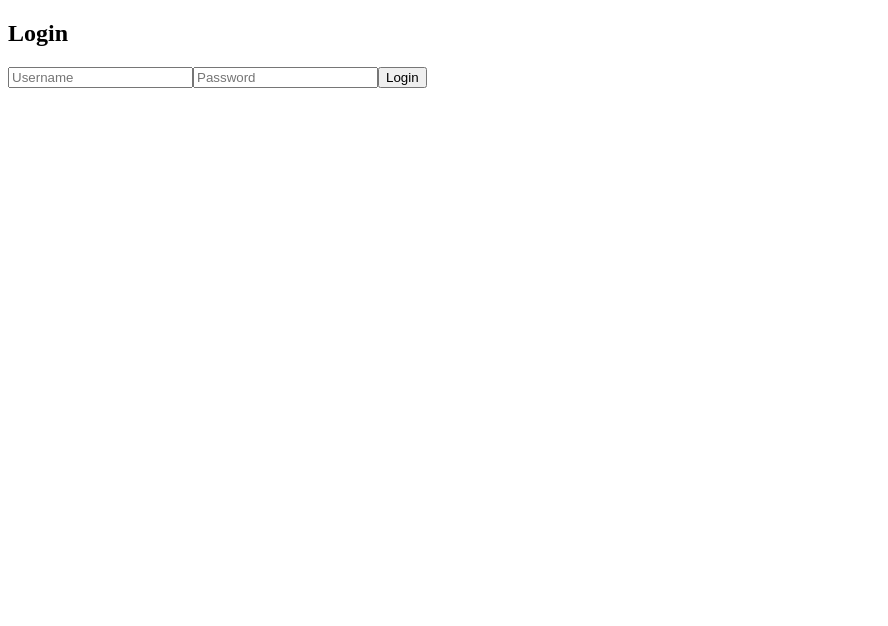
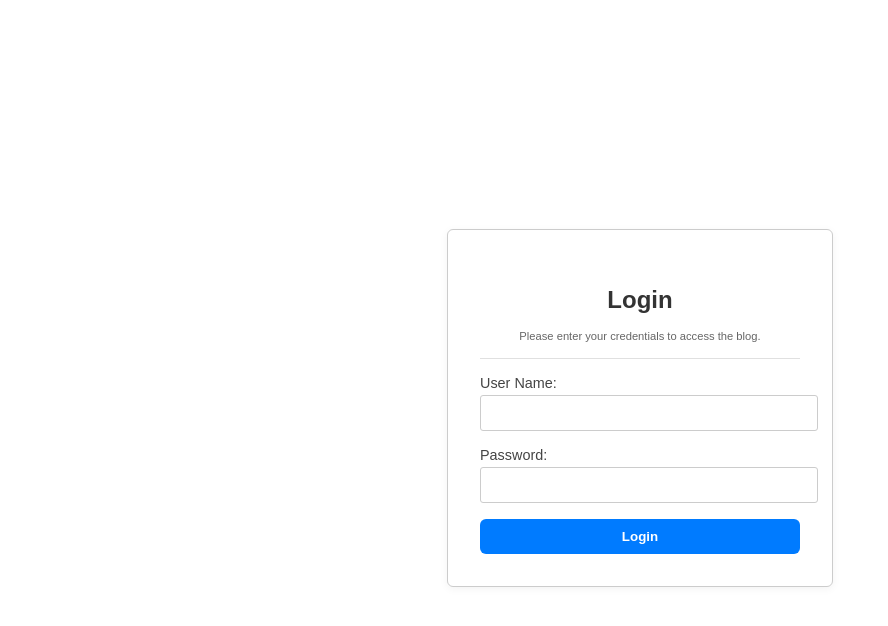
Before and after one commit to soberthoughts/blogger, an Angular app in the folder blog-app/: page /login in a window 1280 px wide. Shown: the top 626 px of the page, without its empty margins (0-888 px from the left). Built offline with nearby package versions, Linux system fonts and the light colour scheme.

Commit message:
aggiunto stile pagina di lo gin

```diff
--- a/blog-app/src/app/app.component.css
+++ b/blog-app/src/app/app.component.css
@@ -26,3 +26,20 @@
     font-weight: 600;
     color: #333;
   }
+
+  .top-bar .user {
+    margin-right: 1rem;
+    font-weight: 600;
+    color: #333;
+  }
+
+  .top-bar .user:hover {
+    text-decoration: underline;
+  }
+
+  .top-bar {
+    padding: 1rem;
+    background-color: #f7f7f7;
+    border-bottom: 1px solid #ddd;
+    font-family: sans-serif;
+  }
--- a/blog-app/src/app/app.component.html
+++ b/blog-app/src/app/app.component.html
@@ -1,6 +1,8 @@
 <div *ngIf="isLoggedIn" class="top-bar">
     <button class="log" (click)="logOut()">Logout</button>
-    <div class="user">Welcome {{ username }}</div>
+    <div class="user-container">
+      Welcome <span class="user">{{ username }}</span>
+    </div>
   </div>
 
   <router-outlet></router-outlet>
--- a/blog-app/src/app/app.component.ts
+++ b/blog-app/src/app/app.component.ts
@@ -13,15 +13,14 @@ export class AppComponent implements OnInit {
 
   constructor(private auth: AuthService) { }
 
+  // controlla il behavior del login
+  // e aggiorna il nome utente
   ngOnInit(): void {
-    const user = this.auth.getCurrentUser();
-    console.log(user);
-    if (user) {
-      this.isLoggedIn = true;
-      this.username = user.name;
-    } else {
-      this.isLoggedIn = false;
+    this.auth.loggedInUser$.subscribe(user => {
+      this.isLoggedIn = !!user;
+      this.username = user ? user.username : '';
     }
+    );
   }
 
   // Metodo per il logout
--- a/blog-app/src/app/auth/login/login.component.css
+++ b/blog-app/src/app/auth/login/login.component.css
@@ -0,0 +1,81 @@
+/* Center the whole form */
+.login-wrapper {
+    display: flex;
+    justify-content: center;
+    align-items: center;
+    height: 100vh;
+    background-color: #fff;
+  }
+
+  /* Box style */
+  .login-box {
+    width: 320px;
+    padding: 2rem;
+    border: 1px solid #ccc;
+    border-radius: 6px;
+    box-shadow: 0 2px 8px rgba(0, 0, 0, 0.05);
+    background-color: #fff;
+    font-family: sans-serif;
+  }
+
+  /* Horizontal line */
+  .login-box hr {
+    border: none;
+    border-top: 1px solid #e0e0e0;
+    margin-bottom: 1rem;
+  }
+
+  /* Labels and inputs */
+  label {
+    display: block;
+    margin-bottom: 0.25rem;
+    font-size: 0.9rem;
+    color: #444;
+  }
+
+  input {
+    width: 100%;
+    padding: 0.5rem;
+    margin-bottom: 1rem;
+    border-radius: 3px;
+    border: 1px solid #ccc;
+    font-size: 1rem;
+  }
+
+  /* Login button */
+  .login-btn {
+    width: 100%;
+    background-color: #007bff;
+    color: #fff;
+    font-weight: bold;
+    border: none;
+    padding: 0.6rem;
+    border-radius: 6px;
+    cursor: pointer;
+    transition: background-color 0.2s ease;
+  }
+
+  .login-btn:hover {
+    background-color: #0056b3;
+  }
+
+  /* Error message */
+  .error {
+    color: red;
+    margin-top: 0.5rem;
+  }
+
+  .login-title {
+    font-size: 1.5rem;
+    margin-bottom: 1rem;
+    text-align: center;
+    color: #333;
+    font-weight: bold;
+  }
+
+    .login-subtitle {
+    font-size: 0.7rem;
+    margin-bottom: 1rem;
+    text-align: center;
+    color: #666;
+    }
--- a/blog-app/src/app/auth/login/login.component.html
+++ b/blog-app/src/app/auth/login/login.component.html
@@ -1,24 +1,32 @@
-<div class="login-container">
-    <h2>Login</h2>
-
+<div class="login-wrapper">
+  <div class="login-box">
+    <p class="login-title">Login</p>
+    <p class="login-subtitle">
+      Please enter your credentials to access the blog.
+    </p>
     <form (ngSubmit)="onSubmit()" #loginForm="ngForm">
+      <hr />
+      <label for="username">User Name:</label>
       <input
         type="text"
+        id="username"
         name="username"
-        placeholder="Username"
         [(ngModel)]="username"
         required
       />
 
+      <label for="password">Password:</label>
       <input
         type="password"
+        id="password"
         name="password"
-        placeholder="Password"
         [(ngModel)]="password"
         required
       />
 
-      <button type="submit">Login</button>
+      <button type="submit" class="login-btn">Login</button>
+
       <p *ngIf="errorMessage" class="error">{{ errorMessage }}</p>
     </form>
   </div>
+</div>
--- a/blog-app/src/app/posts/post-create/post-create.component.ts
+++ b/blog-app/src/app/posts/post-create/post-create.component.ts
@@ -13,12 +13,15 @@ export class PostCreateComponent {
 
   constructor(private postService: PostService, private router: Router) {}
 
+  // metodo per la creazione di un post
+  // controlla se il titolo e il corpo sono stati inseriti
   onSubmit(): void {
     if (!this.title || !this.body) {
       this.error = 'Title and body are required.';
       return;
     }
 
+    // crea un nuovo post e reindirizza alla pagina dei post
     this.postService.addPost(this.title, this.body);
     this.router.navigate(['/posts']);
   }
```
